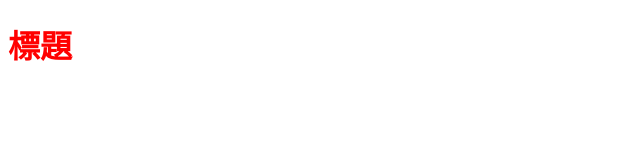
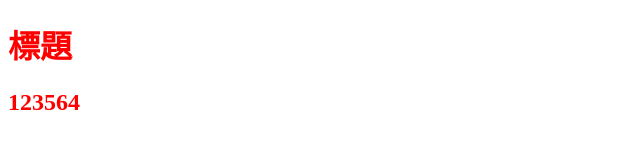
Before and after one commit to ewen0808/github1228, a plain HTML site: page index.html in a window 1280 px wide. Shown: the whole page, without its empty margins (0-640 px from the left). Drawn offline with Linux system fonts and the light colour scheme.

Commit message:
更新html

```diff
--- a/index.html
+++ b/index.html
@@ -9,5 +9,6 @@
 </head>
 <body>
     <h1>標題</h1>
+    <h2>123564</h2>
 </body>
 </html>
```
Also changed, not shown: 1 other file.
